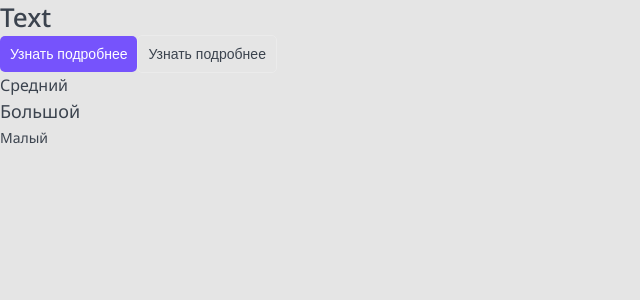
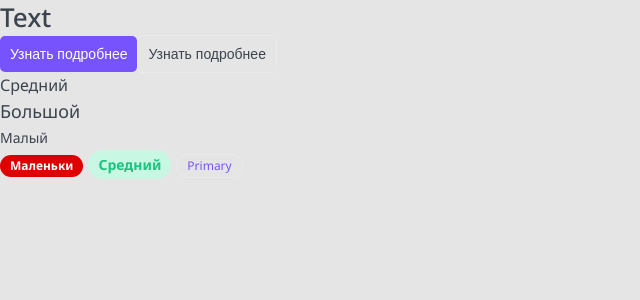
Before and after one commit to Doomer77/gallery-app-nextjs, a Next.js app: page / in a window 1280 px wide. Shown: the top 300 px of the page, without its empty margins (0-640 px from the left). Built offline with nearby package versions, Linux system fonts and the light colour scheme.

Commit message:
addeded tag component

```diff
--- /dev/null
+++ b/components/Tag/Tag.module.css
@@ -0,0 +1,45 @@
+.tag {
+  display: inline-block;
+  box-sizing: border-box;
+  margin-right: 5px;
+  border-radius: 20px;
+}
+
+.s {
+  padding: 5px 10px;
+  font-size: 12px;
+  line-height: 12px;
+}
+
+.m {
+  padding: 5px 10px;
+  font-size: 14px;
+}
+
+.ghost {
+  border: 1px solid var(--gray-light);
+}
+
+.red {
+  color: var(--white);
+  background: #de0000;
+  font-weight: bold;
+}
+
+.grey {
+  color: var(--white);
+  background: #b3c0d9;
+  font-weight: bold;
+}
+
+.green {
+  color: var(--green);
+  background: var(--green-light);
+  font-weight: bold;
+}
+
+.primary {
+  color: var(--primary);
+  background: none;
+  border: 1px solid var(--gray-light);
+}
--- /dev/null
+++ b/components/Tag/Tag.tsx
@@ -0,0 +1,29 @@
+import { TagProps } from "./Tag.props";
+import cn from "classnames";
+import styles from "./Tag.module.css";
+
+export const Tag = ({
+  href,
+  color = "ghost",
+  size = "s",
+  children,
+  className,
+  ...props
+}: TagProps): JSX.Element => {
+  return (
+    <div
+      className={cn(styles.tag, className, {
+        [styles.s]: size == "s",
+        [styles.m]: size == "m",
+        [styles.ghost]: color == "ghost",
+        [styles.grey]: color == "grey",
+        [styles.red]: color == "red",
+        [styles.green]: color == "green",
+        [styles.primary]: color == "primary",
+      })}
+      {...props}
+    >
+      {href ? <a href={href}>{children}</a> : <>{children}</>}
+    </div>
+  );
+};
--- a/components/index.ts
+++ b/components/index.ts
@@ -1,3 +1,4 @@
 export * from "./HTag/HTag";
 export * from "./Button/Button";
 export * from "./PTag/PTag";
+export * from "./Tag/Tag";
--- a/pages/index.tsx
+++ b/pages/index.tsx
@@ -1,5 +1,5 @@
 import React from "react";
-import { Button, Ptag } from "../components";
+import { Button, Ptag, Tag } from "../components";
 import { Htag } from "../components/HTag/HTag";
 
 export default function Home(): JSX.Element {
@@ -11,6 +11,13 @@ export default function Home(): JSX.Element {
       <Ptag>Средний</Ptag>
       <Ptag size="l">Большой</Ptag>
       <Ptag size="s">Малый</Ptag>
+      <Tag color="red" size="s">
+        Маленьки
+      </Tag>
+      <Tag color="green" size="m">
+        Средний
+      </Tag>
+      <Tag color="primary">Primary</Tag>
     </>
   );
 }
```
Also changed, not shown: components/Tag/Tag.props.ts (added, +9 -0 lines).
